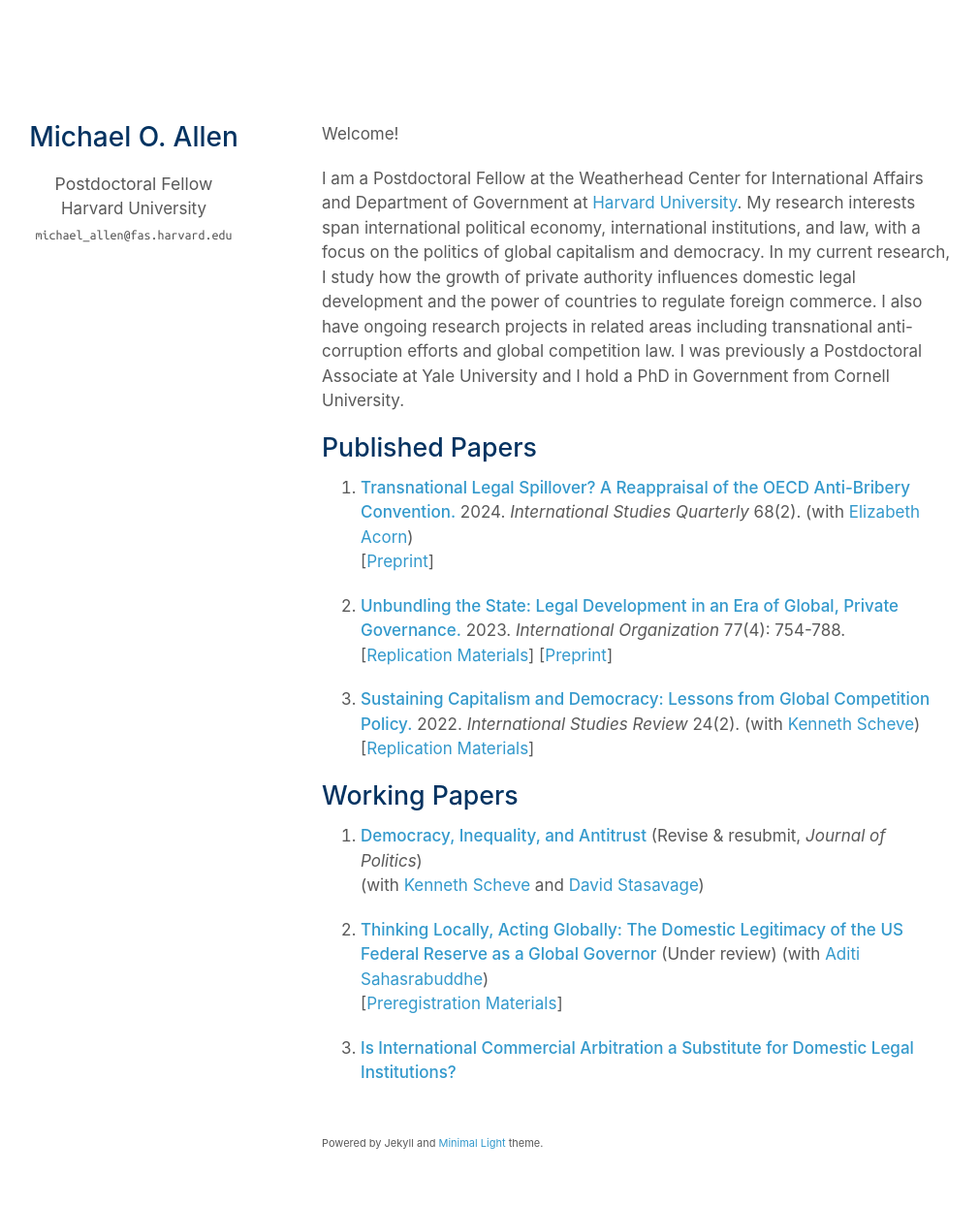
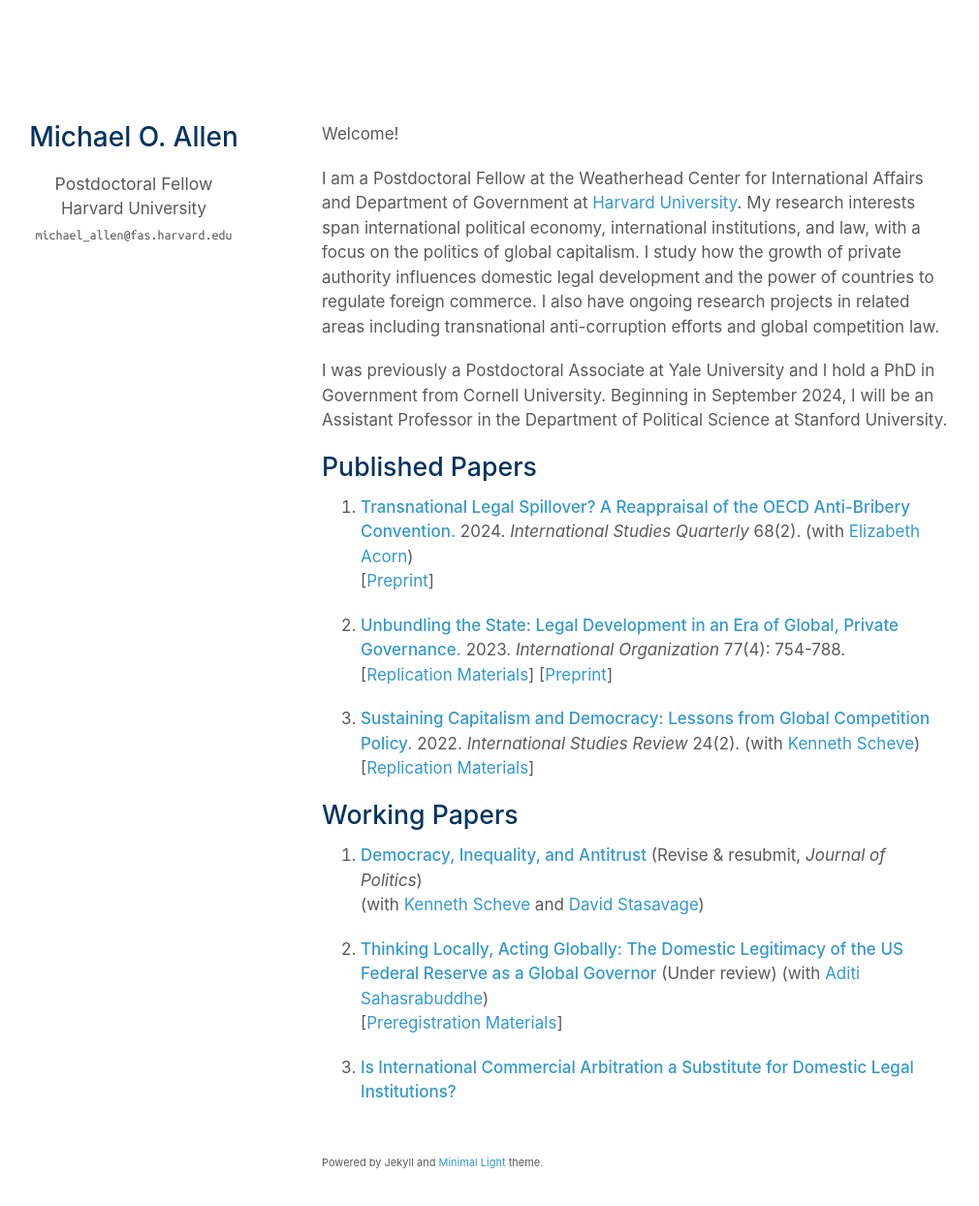
Before and after one commit to mmooddaa/mmooddaa.github.io, a Jekyll site: the page built from index.md, in a window 1280 px wide and 1281 px high. Shown: the top 1244 px of the window at 97% size, without its empty margins (138-1148 px from the left). Built offline with Jekyll 4.4.1, drawn with Linux system fonts in a browser that asks for light colours; nearby versions of some CDN libraries; a style sheet for code colours, icons or effects is not loaded.

Commit message:
added affiliation
added affiliation

```diff
--- a/index.md
+++ b/index.md
@@ -4,7 +4,9 @@ layout: homepage
 
 Welcome!
 
-I am a Postdoctoral Fellow at the Weatherhead Center for International Affairs and Department of Government at [Harvard University](https://www.gov.harvard.edu/). My research interests span international political economy, international institutions, and law, with a focus on the politics of global capitalism and democracy. In my current research, I study how the growth of private authority influences domestic legal development and the power of countries to regulate foreign commerce. I also have ongoing research projects in related areas including transnational anti-corruption efforts and global competition law. I was previously a Postdoctoral Associate at Yale University and I hold a PhD in Government from Cornell University.
+I am a Postdoctoral Fellow at the Weatherhead Center for International Affairs and Department of Government at [Harvard University](https://www.gov.harvard.edu/). My research interests span international political economy, international institutions, and law, with a focus on the politics of global capitalism. I study how the growth of private authority influences domestic legal development and the power of countries to regulate foreign commerce. I also have ongoing research projects in related areas including transnational anti-corruption efforts and global competition law.
+
+I was previously a Postdoctoral Associate at Yale University and I hold a PhD in Government from Cornell University. Beginning in September 2024, I will be an Assistant Professor in the Department of Political Science at Stanford University.
 
 
 
```
